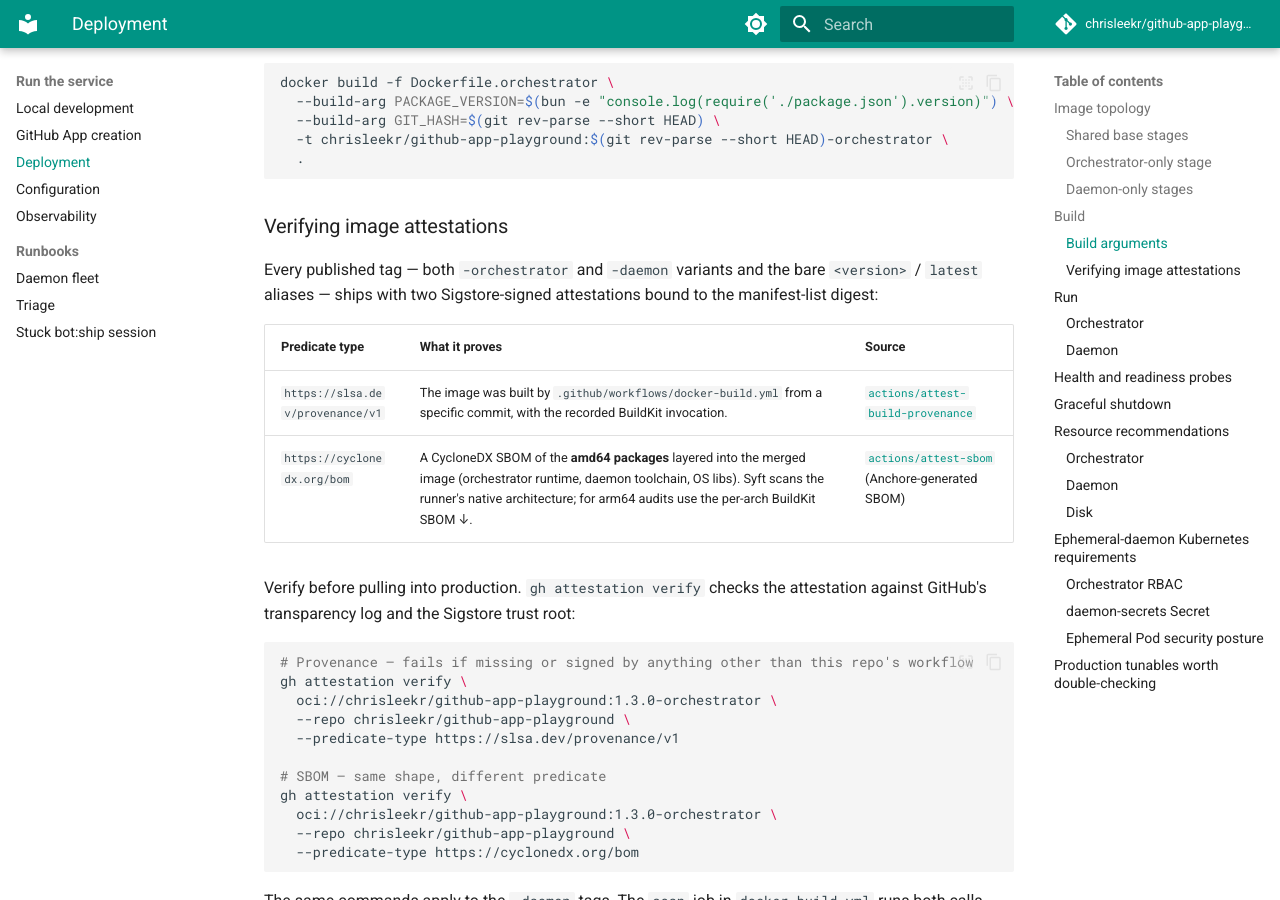
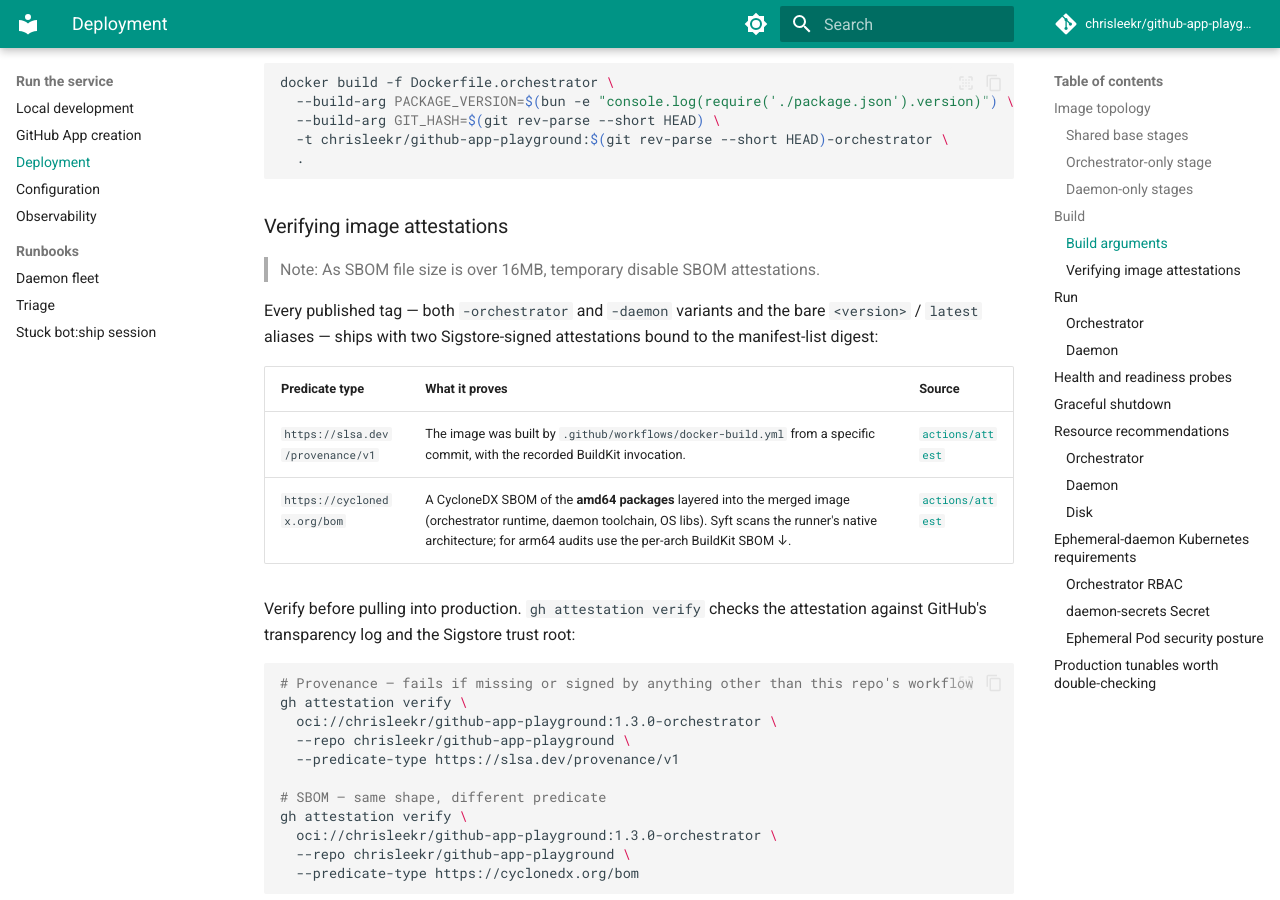
Before and after one commit to chrisleekr/github-app-playground, an MkDocs documentation site: the page built from docs/operate/deployment.md, in a window 1280 px wide and 900 px high, scrolled down 2211 px. Built offline with MkDocs 1.6.1 and Material for MkDocs 9.7.7, drawn with Linux system fonts in a browser that asks for light colours; comment, search, counter and statistics services are not loaded.

```diff
--- a/docs/operate/deployment.md
+++ b/docs/operate/deployment.md
@@ -69,12 +69,14 @@
 
 ### Verifying image attestations
 
+> Note: As SBOM file size is over 16MB, temporary disable SBOM attestations.
+
 Every published tag — both `-orchestrator` and `-daemon` variants and the bare `<version>` / `latest` aliases — ships with two Sigstore-signed attestations bound to the manifest-list digest:
 
-| Predicate type                   | What it proves                                                                                                                                                                                                              | Source                                                                                   |
-| -------------------------------- | --------------------------------------------------------------------------------------------------------------------------------------------------------------------------------------------------------------------------- | ---------------------------------------------------------------------------------------- |
-| `https://slsa.dev/provenance/v1` | The image was built by `.github/workflows/docker-build.yml` from a specific commit, with the recorded BuildKit invocation.                                                                                                  | [`actions/attest-build-provenance`](https://github.com/actions/attest-build-provenance)  |
-| `https://cyclonedx.org/bom`      | A CycloneDX SBOM of the **amd64 packages** layered into the merged image (orchestrator runtime, daemon toolchain, OS libs). Syft scans the runner's native architecture; for arm64 audits use the per-arch BuildKit SBOM ↓. | [`actions/attest-sbom`](https://github.com/actions/attest-sbom) (Anchore-generated SBOM) |
+| Predicate type                   | What it proves                                                                                                                                                                                                              | Source                                                |
+| -------------------------------- | --------------------------------------------------------------------------------------------------------------------------------------------------------------------------------------------------------------------------- | ----------------------------------------------------- |
+| `https://slsa.dev/provenance/v1` | The image was built by `.github/workflows/docker-build.yml` from a specific commit, with the recorded BuildKit invocation.                                                                                                  | [`actions/attest`](https://github.com/actions/attest) |
+| `https://cyclonedx.org/bom`      | A CycloneDX SBOM of the **amd64 packages** layered into the merged image (orchestrator runtime, daemon toolchain, OS libs). Syft scans the runner's native architecture; for arm64 audits use the per-arch BuildKit SBOM ↓. | [`actions/attest`](https://github.com/actions/attest) |
 
 Verify before pulling into production. `gh attestation verify` checks the attestation against GitHub's transparency log and the Sigstore trust root:
 
```
Also changed, not shown: .syft.yaml (added, +21 -0 lines), docs/operate/observability.md (+2 -0 lines), 2 other files.
